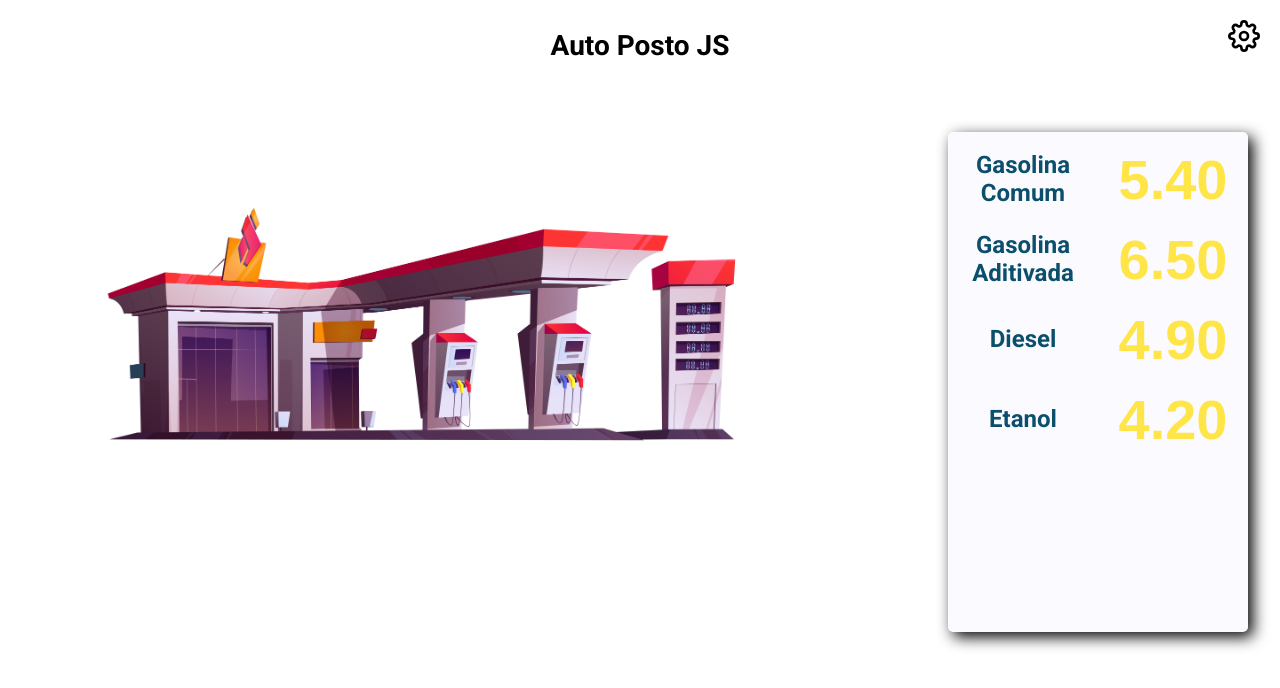
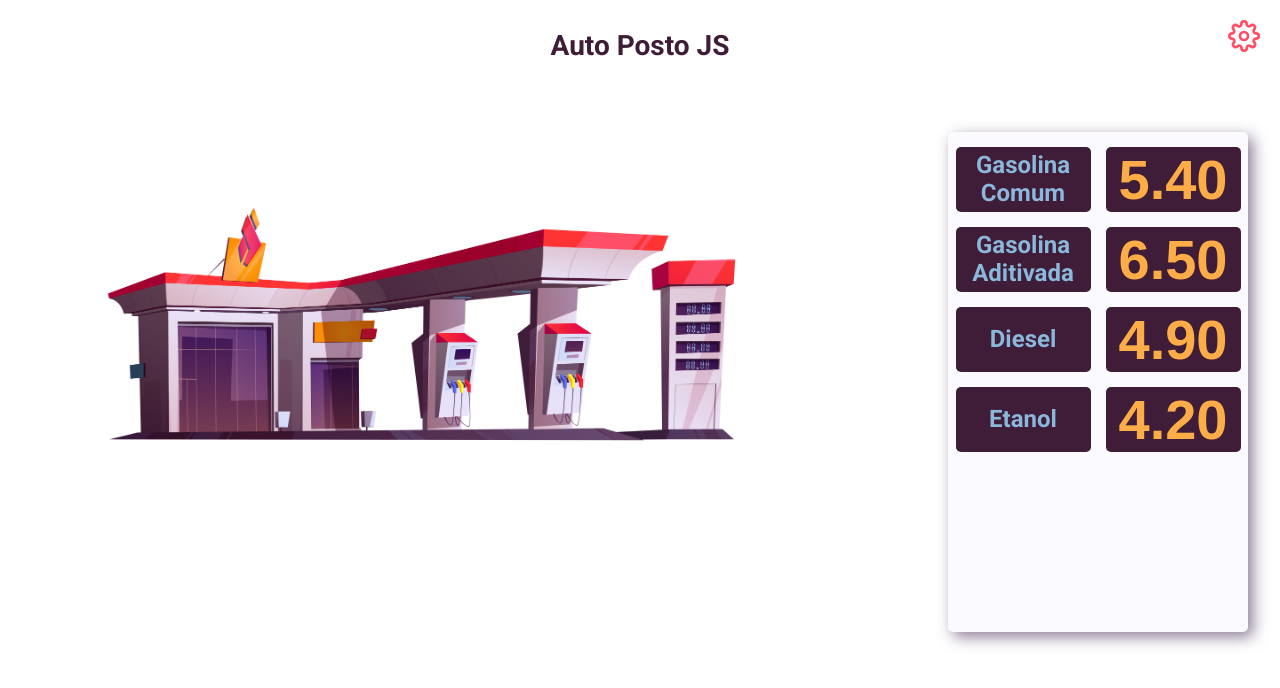
Before and after one commit to wesleyallan/auto-posto-js, a React (Vite) app: page / in a window 1280 px wide. Shown: the top 688 px of the page. Built offline with nearby package versions, Linux system fonts and the light colour scheme; data requests are answered from the project's data file; a web font is replaced by a local one.

Commit message:
feat(theme): add theme provider
Add theme to styled-components for the project

```diff
--- a/src/theme/theme.ts
+++ b/src/theme/theme.ts
@@ -1,7 +1,11 @@
 export const theme = {
-  colorBlue200: '#0B4F6C',
-  colorGray200: '#DCE0D9',
-  colorGray100: 'rgba(176, 178, 184, 0.79)',
+  colorPurple500: '#3F1D38',
+  colorPurple200: '#DFCCDA',
+  colorBlue200: '#8ab7da',
+  colorGray500: '#8E7E98',
+  colorGray200: '#DCDFF8',
+  colorGray100: '#DCE0D9',
   colorWhite: '#FBFBFF',
-  colorYellow500: '#FFE548',
+  colorYellow500: '#FCAD48',
+  colorRed500: '#FF4F66',
 };
```
